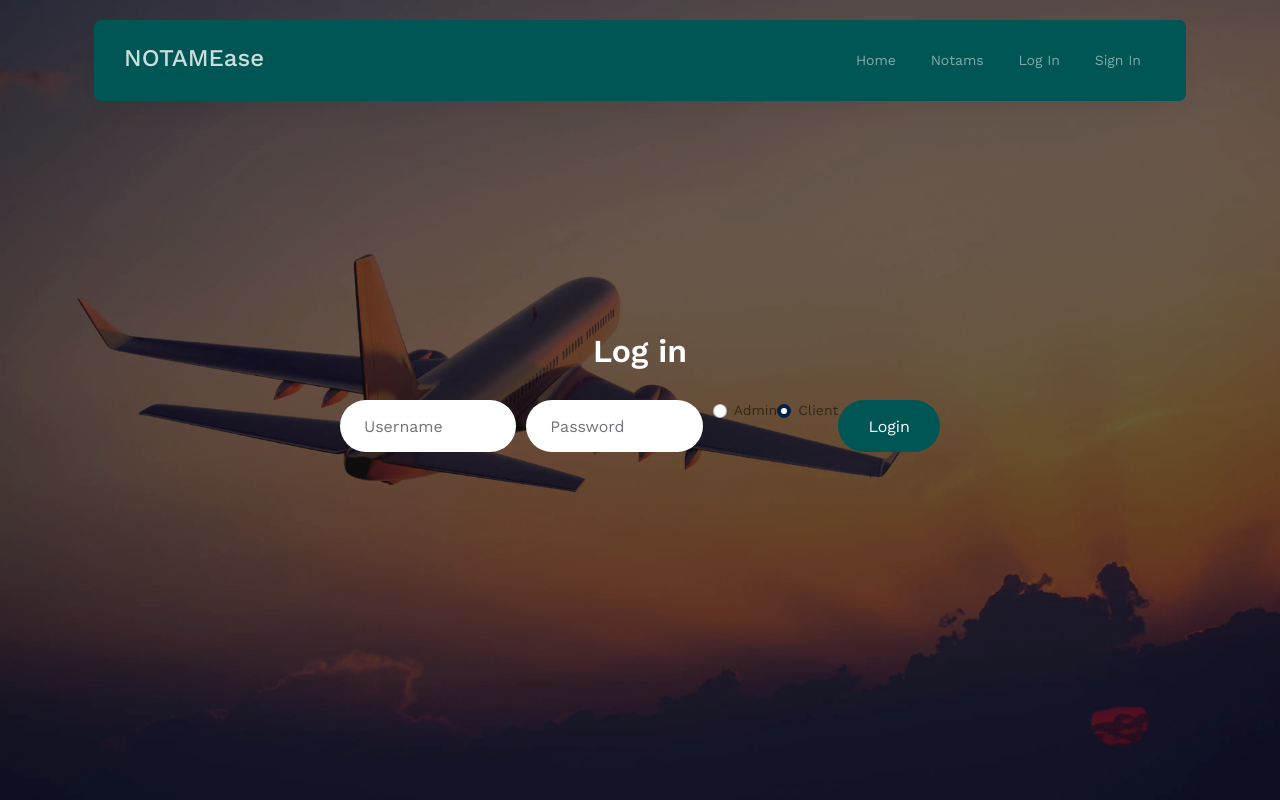
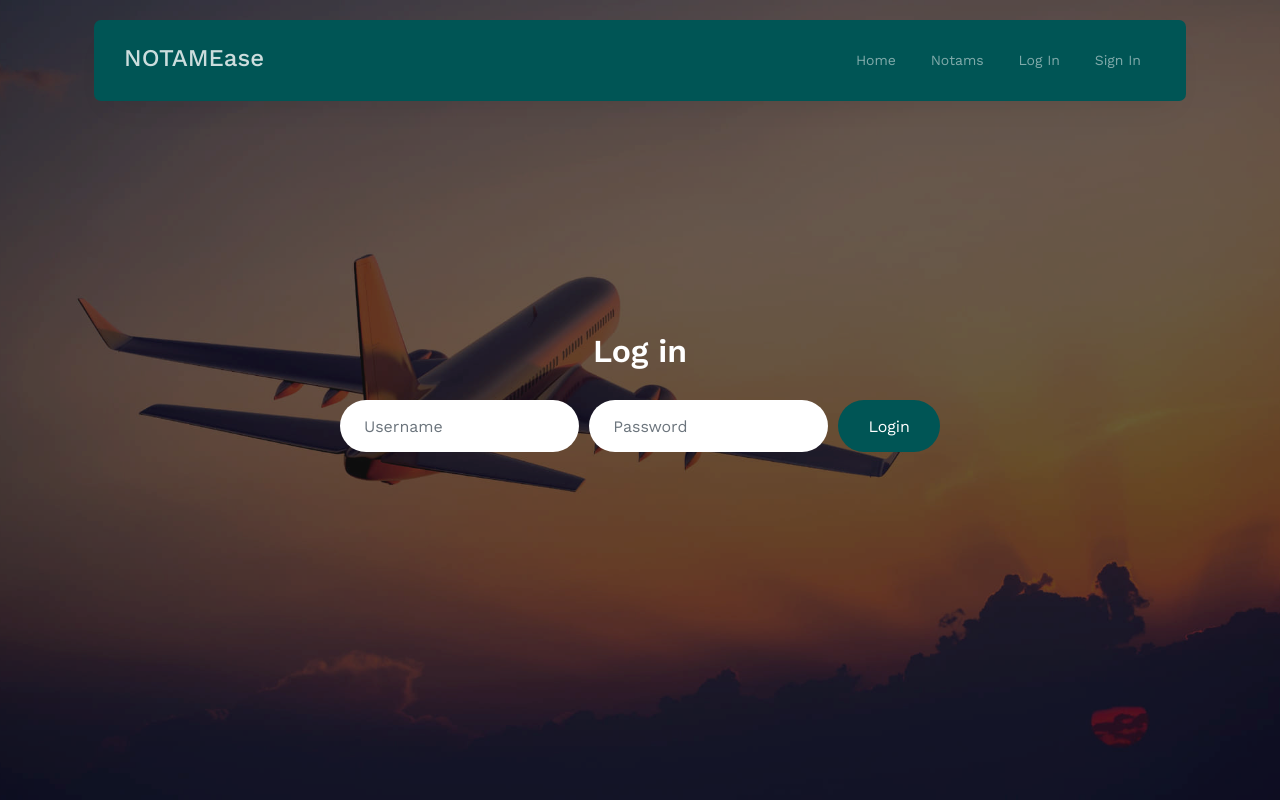
Before and after one commit to AllanB274/NOTAM_manager_BE, a Python web app: template notam_groupeA/SiteNotam/template/compte.html in a window 1280 px wide. Run offline with Jinja, Linux system fonts and the light colour scheme; the template is opened without the code that fills it, so the values that code supplies are empty.

Commit message:
je m'etais trompé

```diff
--- a/notam_groupeA/SiteNotam/template/compte.html
+++ b/notam_groupeA/SiteNotam/template/compte.html
@@ -43,18 +43,6 @@
                 class="form-control px-4"
                 placeholder="Password"
               />
-              <div class="form-check">
-                <input class="form-check-input" type="radio" name="radioDefault" id="radioDefault1">
-                  <label class="form-check-label" for="radioDefault1">
-                    Admin
-                  </label>
-              </div>
-              <div class="form-check">
-                <input class="form-check-input" type="radio" name="radioDefault" id="radioDefault2" checked>
-                  <label class="form-check-label" for="radioDefault2">
-                    Client
-                  </label>
-              </div>
               <button type="submit" class="btn btn-primary">Login</button>
             </form>
           </div>
```
